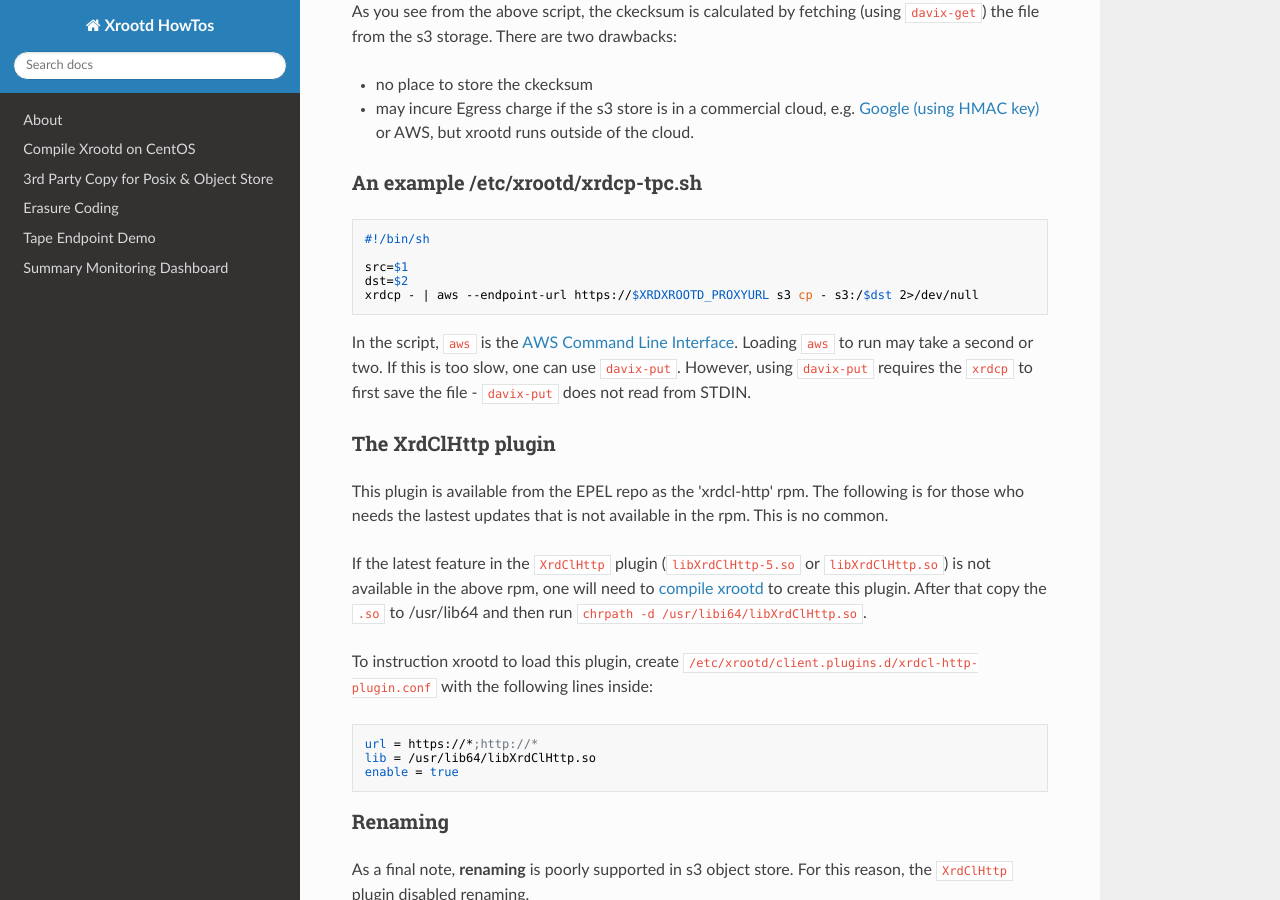
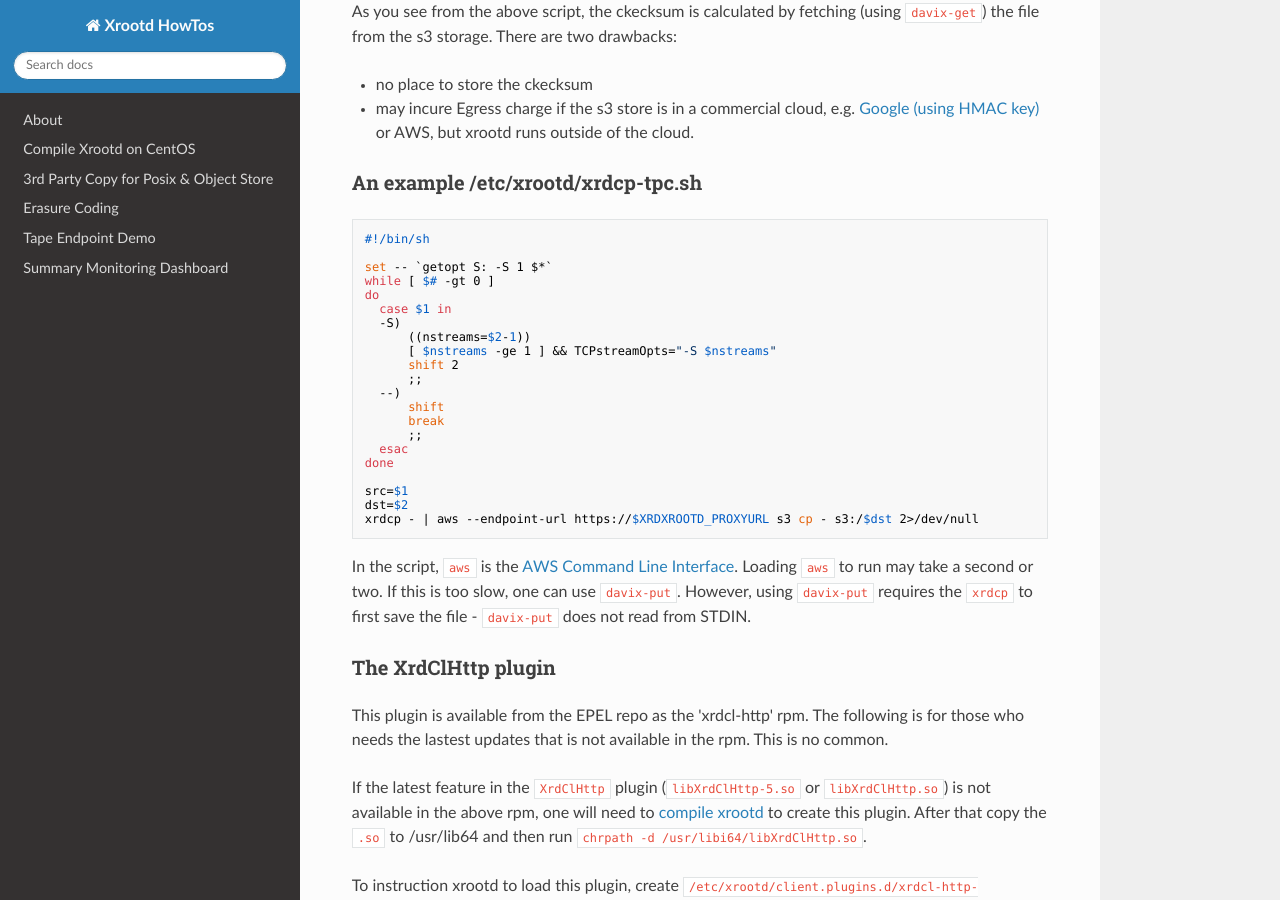
Before and after one commit to xrootd/howto, an MkDocs documentation site: the page built from docs/tpc/S3storge.md, in a window 1280 px wide and 900 px high, scrolled down 1188 px. Built offline with MkDocs 1.6.1, drawn with Linux system fonts in a browser that asks for light colours; nearby versions of some CDN libraries.

Commit message:
update based on AGLT2 examples

````diff
--- a/docs/tpc/S3storge.md
+++ b/docs/tpc/S3storge.md
@@ -71,6 +71,22 @@ the file from the s3 storage. There are two drawbacks:
 ```
 #!/bin/sh
 
+set -- `getopt S: -S 1 $*`
+while [ $# -gt 0 ]
+do
+  case $1 in
+  -S)
+      ((nstreams=$2-1))
+      [ $nstreams -ge 1 ] && TCPstreamOpts="-S $nstreams"
+      shift 2
+      ;;
+  --)
+      shift
+      break
+      ;;
+  esac
+done
+
 src=$1
 dst=$2
 xrdcp - | aws --endpoint-url https://$XRDXROOTD_PROXYURL s3 cp - s3:/$dst 2>/dev/null
````
